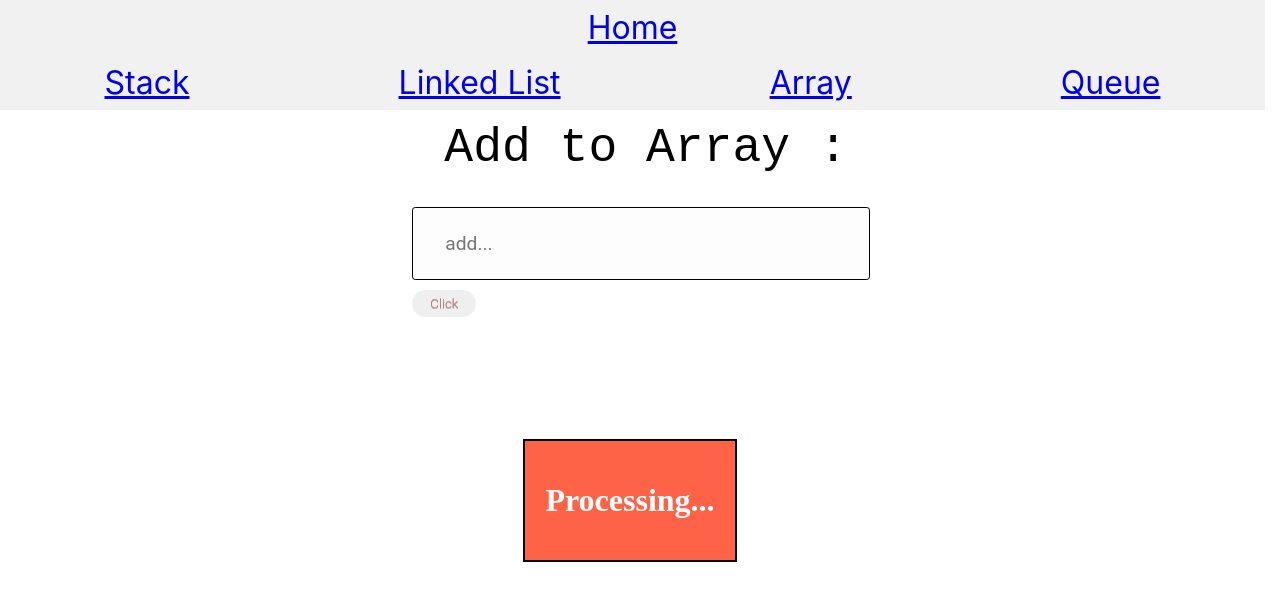
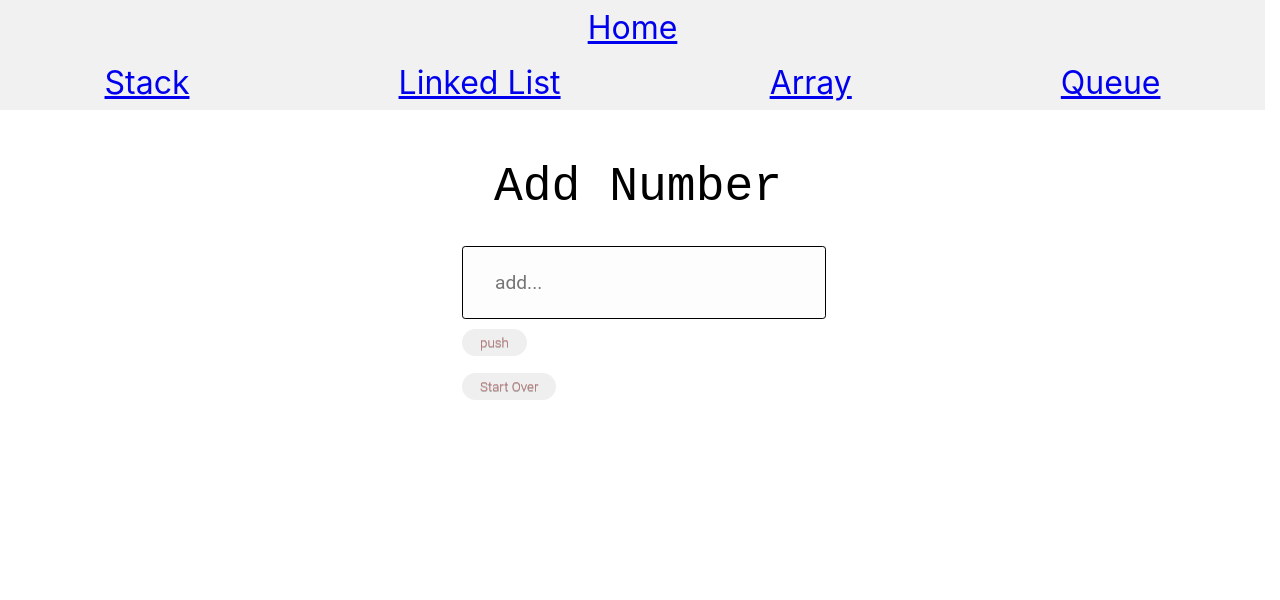
Before and after one commit to PhilipK-webdev/DataStructure, a React (Create React App) app: page /array in a window 1280 px wide. Both pictures are taken after a click on the button "Click". Shown: the top 600 px of the page. Built offline with nearby package versions, Linux system fonts and the light colour scheme.

Commit message:
build functions of array

```diff
--- a/src/Pages/Array/ArrayStructure.css
+++ b/src/Pages/Array/ArrayStructure.css
@@ -3,20 +3,6 @@
     justify-content: center;
     align-items: center;
     flex-direction: column;
-}
-.stack{
-    text-align: center;
-    margin-top: 100px;
-}
-form{
-    margin-top: 10px;
-}
-.message{
-    background-color: tomato;
-    color: white;
-    border: 2px solid black;
-    margin: 20px;
-    padding: 20px;
 }
  h1{
      font-family: cursive;
@@ -41,9 +27,6 @@ form{
   border-color: rgba(255,255,255,1);
 }
 
-#input{
-  margin-top: 50px;
-}
 .form__label {
   font-family: monospace;
   font-size: 3.0rem;
--- a/src/Pages/Array/ArrayStructureData.js
+++ b/src/Pages/Array/ArrayStructureData.js
@@ -1,40 +1,64 @@
 import React, { useState } from 'react'
-import Rectangle from '../../components/Rectangle/Rectangle';
+import Shape from '../../components/Shape/Shape'
 import "../Array/ArrayStructure.css"
 const ArrayStructureData = () => {
 
-    const [number, setNumber] = useState();
+    const [length, setLength] = useState("");
     const [arr, setArr] = useState([]);
+    const [num, setNum] = useState("");
     const [flag, setFlag] = useState(false);
-    const [isArray, setIsArray] = useState(false);
-    const [msg, setMsg] = useState(true);
-    const submitAdd = (e) => {
-        setNumber(e.target.value);
+    const defineSize = (e) => {
+        setLength(e.target.value);
+
     }
-    const handlePush = (e) => {
-        if (number > 0 && msg) {
-            e.preventDefault();
-            arr.push(number);
-            setArr([...arr]);
-            setFlag(true);
-            setMsg(false);
+    const submitSize = (e) => {
+        e.preventDefault();
+        let tempArr = [];
+        setArr(buildArray(tempArr));
+        setFlag(true);
+
+    }
+    function buildArray(tempArr) {
+
+        for (let i = 0; i < length; i++) {
+            tempArr[i] = (
+                <div style={{ textAlign: "center" }}><Shape key={i} />{i}</div>
+            )
         }
+        return tempArr;
+    }
+
+
+    const fillArr = (e) => {
+        setNum(e.target.value);
+    }
+
+    const submitNum = (e) => {
+        e.preventDefault();
+
     }
 
     return (
         <div className="container">
-            {!flag ? <div>
-                <label className="form__label" forhtml="add">Add to Array : </label>
-                <input type="text" id="inputPush" name="add" placeholder="add..." className="form__input" onChange={submitAdd} />
-                <button type="submit" className="button4" onClick={handlePush} style={{ marginTop: "10px" }}>Click</button>
-            </div> : null}
-            <div className="stack">
-                {flag ? <div>
-                    <Rectangle arr={arr} setArr={setArr} setFlag={setFlag} />
+            {!flag ?
+                <div>
+                    <label className="form__label" forhtml="add">Add size of array : </label>
+                    <input type="text" id="inputPush" name="add" placeholder="add size..." className="form__input" onChange={defineSize} />
+                    <button type="submit" className="button4" style={{ marginTop: "10px" }} onClick={submitSize}>Click</button>
+                </div>
+                : <div>
+                    <div style={{ display: "flex", flexDirection: "row" }}>{arr}</div>
+                    <ul>
+                        <div id="input">
+                            <label forhtml="add" className="form__label">Add Number</label>
+                            <input type="text" id="inputPush" name="add" placeholder="add..." className="form__input" onChange={fillArr} />
+                        </div>
+                        <button type="submit" id="push" className="button4" style={{ marginTop: "10px" }} onClick={submitNum}>push</button>
+                    </ul>
+                    <button type="submit" className="button4" >Start Over</button>
 
-                </div> : <div className="message"><h1>Processing...</h1> </div>}
-            </div>
-
+                </div>
+            }
         </div>
     )
 }
--- /dev/null
+++ b/src/components/Shape/Shape.css
@@ -0,0 +1,15 @@
+.body{
+  display: flex;
+  justify-content: center;
+  align-items: center;
+}
+
+.shape {
+    height: 75px;
+    width: 100px;
+    background-color: #0074d9;
+    border-radius: 5px;
+    margin-bottom: 30px;
+    float: left;
+    margin-top: 10px;
+  }
--- /dev/null
+++ b/src/components/Shape/Shape.js
@@ -0,0 +1,14 @@
+import React from 'react'
+import "../Shape/Shape.css"
+function Shape(props) {
+
+    return (
+        <div className="body">
+            <div className="shape">
+                <h1>{props.num}</h1>
+            </div>
+        </div>
+    )
+}
+
+export default Shape
```
